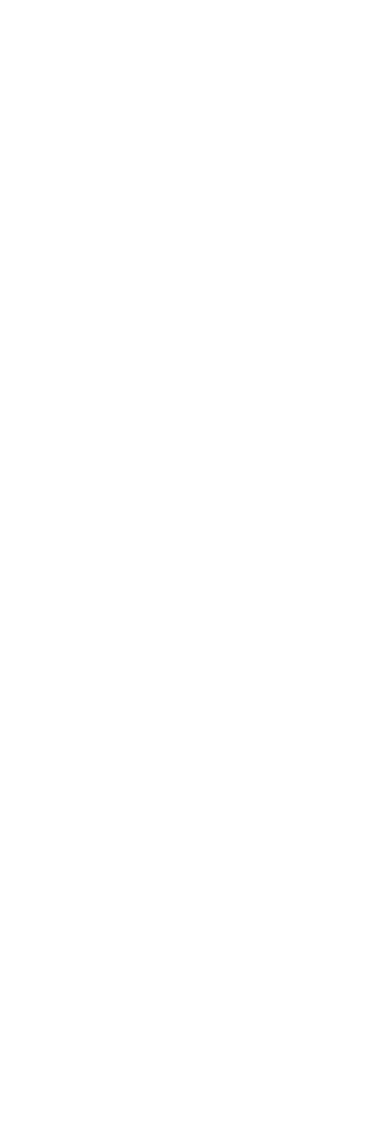
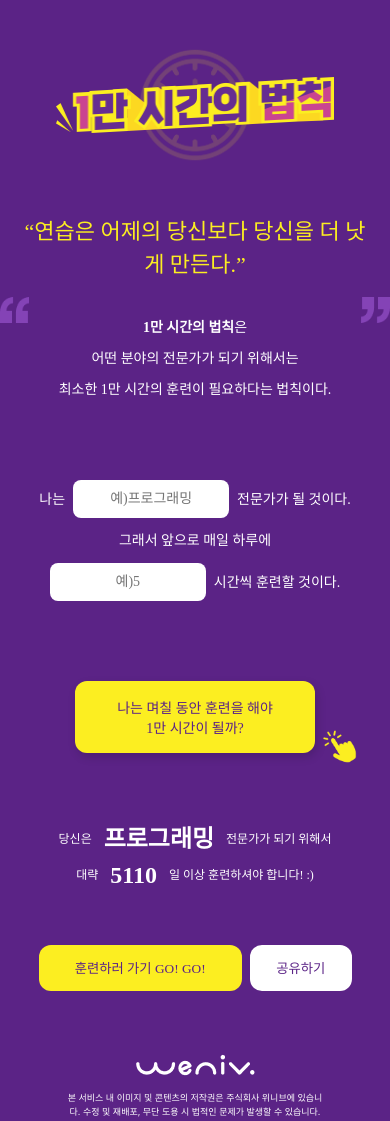
Before and after one commit to naru0000/10000hours-project, a plain HTML site: page index.html in a window 390 px wide. Before the commit the page ends 844 px from the top, so only its background shows below. Drawn offline with Linux system fonts and the light colour scheme; a web font is replaced by a local one.

Commit message:
✨ feat: 모바일 레이아웃 구현

```diff
--- /dev/null
+++ b/css/reset.css
@@ -0,0 +1,33 @@
+/* Custom Reset CSS */
+* {
+    margin: 0;
+    padding: 0;
+    box-sizing: border-box;
+}
+
+body {
+    font-family: -apple-system, BlinkMacSystemFont, "Segoe UI", Roboto, Oxygen, Ubuntu, Cantarell, "Open Sans", "Helvetica Neue", sans-serif;
+    line-height: 1.5;
+    color: #333;
+}
+
+img {
+    max-width: 100%;
+    height: auto;
+}
+
+a {
+    text-decoration: none;
+    color: inherit;
+}
+
+ul,
+ol {
+    list-style: none;
+}
+
+button {
+    cursor: pointer;
+    border: none;
+    background: none;
+}
--- /dev/null
+++ b/css/style.css
@@ -0,0 +1,327 @@
+/* 웹폰트 설정 */
+
+@font-face {
+    font-family: "OTEnjoystoriesBA";
+    src: url("https://cdn.jsdelivr.net/gh/projectnoonnu/noonfonts_two@1.0/OTEnjoystoriesBA.woff") format("woff");
+    font-weight: normal;
+    font-style: normal;
+}
+
+@font-face {
+    font-family: "GmarketSansBold";
+    src: url("https://cdn.jsdelivr.net/gh/projectnoonnu/noonfonts_2001@1.1/GmarketSansBold.woff") format("woff");
+    font-weight: normal;
+    font-style: normal;
+}
+
+@font-face {
+    font-family: "GmarketSansMedium";
+    src: url("https://cdn.jsdelivr.net/gh/projectnoonnu/noonfonts_2001@1.1/GmarketSansMedium.woff") format("woff");
+    font-weight: normal;
+    font-style: normal;
+}
+
+@font-face {
+    font-family: "Noto Sans KR";
+    font-style: normal;
+    font-weight: 400;
+    src: url("https://fonts.gstatic.com/ea/notosanskr/v2/NotoSansKR-Regular.woff2") format("woff2"),
+        url("https://fonts.gstatic.com/ea/notosanskr/v2/NotoSansKR-Regular.woff") format("woff"),
+        url("https://fonts.gstatic.com/ea/notosanskr/v2/NotoSansKR-Regular.otf") format("opentype");
+}
+
+/* 변수 설정 */
+
+:root {
+    /* Colors */
+    --primary-color: #5b2386; /* 보라색 배경 */
+    --secondary-color: #8443b6; /* 연한 보라색 */
+    --accent-yellow: #fcee21; /* 노란색 (제목, 버튼) */
+    --text-white: #ffffff; /* 흰색 텍스트 */
+    --text-gray: #babcbe; /* 회색 텍스트 */
+    --white-color: #ffffff; /* 입력창 배경 */
+    --shadow: 2px 4px 10px 0px #00000026;
+    --shadow-l: 4px 4px 30px 0px #00000026;
+}
+
+/* 폰트 초기화 */
+html {
+    font-size: 62.5%; /* font-size 1rem = 10px*/
+}
+
+body {
+    background-color: var(--primary-color);
+}
+
+[class*="btn--"] {
+    font-family: "GmarketSansBold";
+}
+
+.btn--primary {
+    background-color: var(--accent-yellow);
+    color: var(--primary-color);
+}
+
+.btn--secondary {
+    background-color: var(--white-color);
+    color: var(--primary-color);
+}
+
+.btn--small {
+    display: flex;
+    justify-content: center;
+    align-items: center;
+    height: 4.6rem;
+    border-radius: 1.2rem;
+    line-height: 100%;
+}
+
+.btn--large {
+    position: relative;
+    display: flex;
+    align-items: center;
+    width: 100%;
+    max-width: 24rem;
+    height: 7.2rem;
+    padding: 0 3.8rem;
+    border-radius: 1.2rem;
+    box-shadow: var(--shadow);
+    font-size: 1.4rem;
+}
+
+/* 헤더 */
+.header {
+    width: 27.8rem;
+    height: 13rem;
+    margin: 4rem auto 0;
+    background: url(../images/clock.png) no-repeat center center / contain;
+}
+
+.header__title {
+    width: 100%;
+    height: 100%;
+}
+
+.header__image {
+    width: 100%;
+    height: 100%;
+    object-fit: contain;
+}
+
+/* 메인 */
+.main {
+    margin-top: 3rem;
+    display: flex;
+    flex-direction: column;
+    align-items: center;
+}
+
+/* 인용구 섹션 */
+.quote {
+    text-align: center;
+    padding: 1.5rem 2rem;
+    background: url(../images/quotes.png) no-repeat center center / contain;
+}
+
+.quote__title {
+    font-family: "OTEnjoystoriesBA";
+    font-size: 2.2rem;
+    color: var(--accent-yellow);
+}
+
+.quote__text {
+    margin-top: 3.2rem;
+    font-family: "GmarketSansMedium", "GmarketSansBold";
+    font-size: 1.4rem;
+    text-align: center;
+    line-height: 2.2;
+    color: var(--white-color);
+}
+
+.quote__accent {
+    font-weight: 700;
+}
+
+/* 입력 섹션 */
+.input {
+    display: flex;
+    flex-direction: column;
+    align-items: center;
+    margin-top: 6rem;
+    gap: 8rem;
+}
+
+.input,
+.result,
+.footer {
+    color: var(--white-color);
+}
+
+.input-form {
+    display: flex;
+    flex-direction: column;
+    gap: 1.2rem;
+}
+
+.input-form * {
+    font-family: "GmarketSansMedium", "GmarketSansBold";
+    font-size: 1.4rem;
+}
+
+.input-form__line {
+    display: flex;
+    justify-content: center;
+    align-items: center;
+    gap: 1.2rem;
+}
+
+.input-form__line:first-child {
+    gap: 0.8rem;
+}
+
+.input-form__line:nth-child(2) {
+    flex-direction: column;
+}
+
+.input-form__text:nth-child(3) {
+    flex: 1;
+}
+
+.input-form__label {
+    color: var(--text-gray);
+}
+
+.input-form__input {
+    width: 100%;
+    max-width: 15.6rem;
+    height: 3.8rem;
+    padding: 0 0.8rem;
+    border: none;
+    border-radius: 0.8rem;
+    text-align: center;
+}
+
+.input-form__group {
+    display: flex;
+    align-items: center;
+    gap: 0.8rem;
+}
+
+.input .btn--large::after {
+    position: absolute;
+    top: 4.2rem;
+    right: -4.6rem;
+    content: "";
+    display: inline-block;
+    width: 4.3rem;
+    height: 4.8rem;
+    background: url(../images/click.png) no-repeat center center / cover;
+}
+
+/* 결과 섹션 */
+.result {
+    margin-top: 6.8rem;
+    font-family: "GmarketSansMedium", "GmarketSansBold";
+    font-size: 1.2rem;
+}
+
+.result__text {
+    text-align: center;
+}
+
+.result__line {
+    display: flex;
+    justify-content: center;
+    align-items: center;
+    gap: 1.2rem;
+}
+
+.result__accent,
+.result__number {
+    font-size: 2.4rem;
+    font-weight: 700;
+}
+
+/* 액션 버튼 섹션 */
+.action-btn {
+    display: flex;
+    width: 100%;
+    max-width: 31.3rem;
+    gap: 0.8rem;
+    margin-top: 5.2rem;
+}
+
+.action-btn .btn--small:first-child {
+    flex: 2;
+}
+
+.action-btn .btn--small:nth-child(2) {
+    flex: 1;
+}
+
+/* 푸터 */
+.footer {
+    width: 100%;
+    max-width: 26rem;
+    margin: 6rem auto;
+    display: flex;
+    flex-direction: column;
+    align-items: center;
+    gap: 1.2rem;
+}
+
+.footer__text {
+    font-size: 0.9rem;
+    text-align: center;
+}
+
+/* 모달 */
+
+.modal__overlay {
+    position: fixed;
+    top: 0;
+    left: 0;
+    width: 100%;
+    height: 100%;
+    overflow: auto;
+    background-color: rgba(0, 0, 0, 0.4);
+}
+
+.modal__content {
+    width: 100%;
+    max-width: 33rem;
+    font-family: "OTEnjoystoriesBA";
+    display: flex;
+    flex-direction: column;
+    align-items: center;
+    gap: 2.4rem;
+    position: fixed;
+    padding: 4rem;
+    top: 50%;
+    left: 50%;
+    transform: translate(-50%, -50%);
+    background-color: var(--white-color);
+    border-radius: 2rem;
+}
+
+.modal__text {
+    text-align: center;
+    color: var(--primary-color);
+    font-size: 6.4rem;
+}
+
+.modal__text * {
+    line-height: 100%;
+}
+
+.modal__line {
+    font-size: 3.6rem;
+}
+
+.modal--hidden {
+    display: none;
+}
+
+/* 데스크톱 (768px 이상) */
+@media screen and (min-width: 768px) {
+}
--- a/index.html
+++ b/index.html
@@ -5,6 +5,75 @@
         <meta http-equiv="X-UA-Compatible" content="IE=edge" />
         <meta name="viewport" content="width=device-width, initial-scale=1.0" />
         <title>1만 시간의 법칙</title>
+        <link rel="stylesheet" href="./css/reset.css" />
+        <link rel="stylesheet" href="./css/style.css" />
     </head>
-    <body></body>
+    <body>
+        <div class="main-container">
+            <header class="header">
+                <h1 class="header__title">
+                    <img src="./images/title.png" class="header__image" alt="1만 시간의 법칙" />
+                </h1>
+            </header>
+            <main class="main">
+                <section class="quote">
+                    <p class="quote__title">“연습은 어제의 당신보다 당신을 더 낫게 만든다.”</p>
+                    <p class="quote__text">
+                        <strong class="quote__accent">1만 시간의 법칙</strong>은<br />어떤 분야의 전문가가 되기 위해서는<br />최소한 1만 시간의 훈련이
+                        필요하다는 법칙이다.
+                    </p>
+                </section>
+                <section class="input">
+                    <form class="input-form">
+                        <div class="input-form__line">
+                            <span class="input-form__text">나는</span>
+                            <label for="inputJob" class="input-form__label">
+                                <input type="text" name="inputJob" class="input-form__input" id="inputJob" placeholder="예)프로그래밍" />
+                            </label>
+                            <span class="input-form__text">전문가가 될 것이다.</span>
+                        </div>
+                        <div class="input-form__line">
+                            <span class="input-form__text">그래서 앞으로 매일 하루에</span>
+                            <div class="input-form__group">
+                                <label for="inputHour" class="input-form__label">
+                                    <input type="text" name="inputHour" class="input-form__input" id="inputHour" placeholder="예)5" />
+                                </label>
+                                <span class="input-form__text">시간씩 훈련할 것이다.</span>
+                            </div>
+                        </div>
+                    </form>
+                    <button type="button" class="btn--large btn--primary">나는 며칠 동안 훈련을 해야 1만 시간이 될까?</button>
+                </section>
+                <section class="result">
+                    <div class="result__text">
+                        <div class="result__line"><span>당신은</span><strong class="result__accent">프로그래밍</strong> 전문가가 되기 위해서</div>
+                        <div class="result__line"><span>대략</span><strong class="result__number">5110</strong><span>일 이상 훈련하셔야 합니다! :)</span></div>
+                    </div>
+                </section>
+                <section class="action-btn">
+                    <button type="button" id="modalOpenButton" class="btn--small btn--primary">훈련하러 가기 GO! GO!</button>
+                    <button type="button" id="snsShareButton" class="btn--small btn--secondary">공유하기</button>
+                </section>
+            </main>
+            <footer class="footer">
+                <img src="./images/logo.png" alt="위니브 로고" />
+                <p class="footer__text">
+                    본 서비스 내 이미지 및 콘텐츠의 저작권은 주식회사 위니브에 있습니다. 수정 및 재배포, 무단 도용 시 법적인 문제가 발생할 수 있습니다.
+                </p>
+            </footer>
+
+            <!-- 모달창 -->
+            <div id="myModal" class="modal modal--hidden">
+                <div class="modal__overlay"></div>
+                <div class="modal__content">
+                    <div class="modal__text">
+                        <strong>화이팅!!</strong>
+                        <p class="modal__line">당신의 꿈을 응원합니다.</p>
+                    </div>
+                    <img src="./images/licat.png" alt="라이캣" />
+                    <button type="button" id="modalCloseButton" class="btn--large btn--primary">종료하고 진짜<br />훈련하러 가기 GO!GO!</button>
+                </div>
+            </div>
+        </div>
+    </body>
 </html>
```
Also changed, not shown: images/click.png (added), images/clock.png (added), images/favicon.ico (added), images/licat.png (added), images/loading.png (added), images/logo.png (added), images/quotes.png (added), images/title.png (added).
